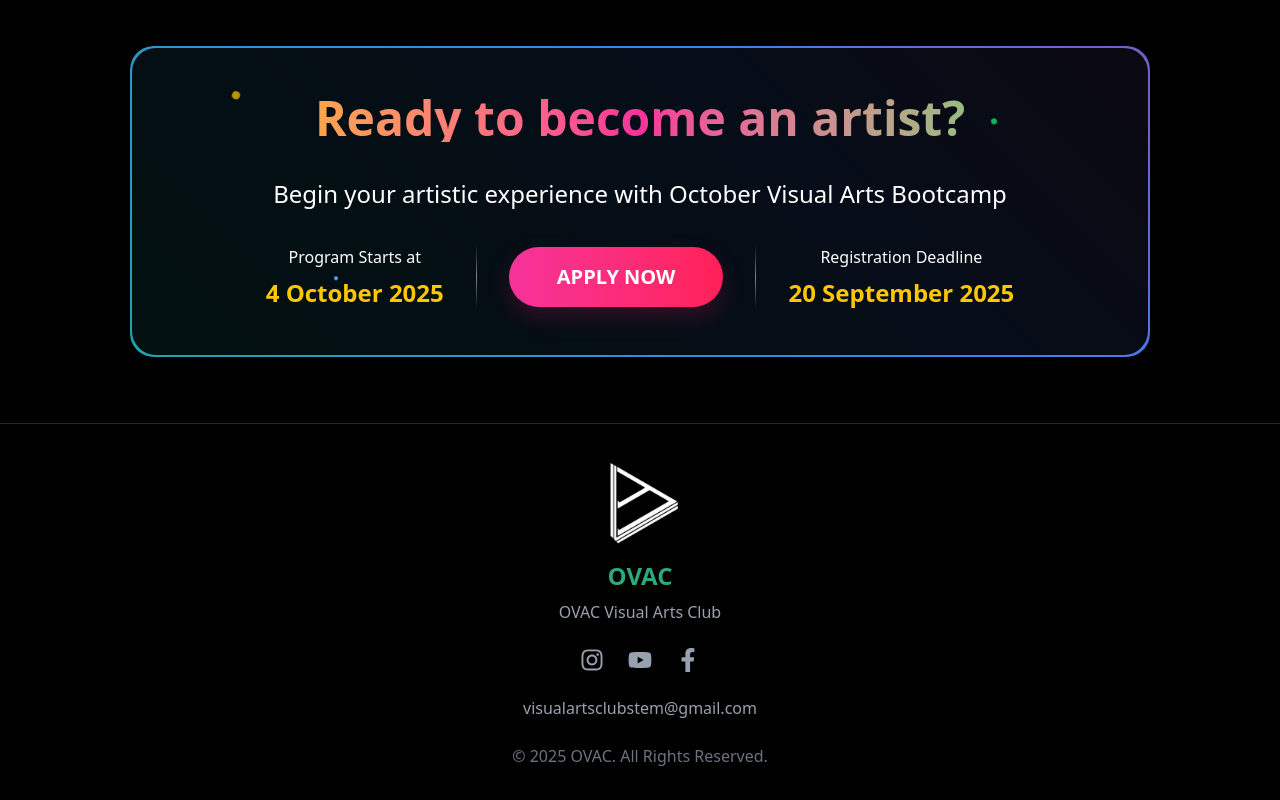
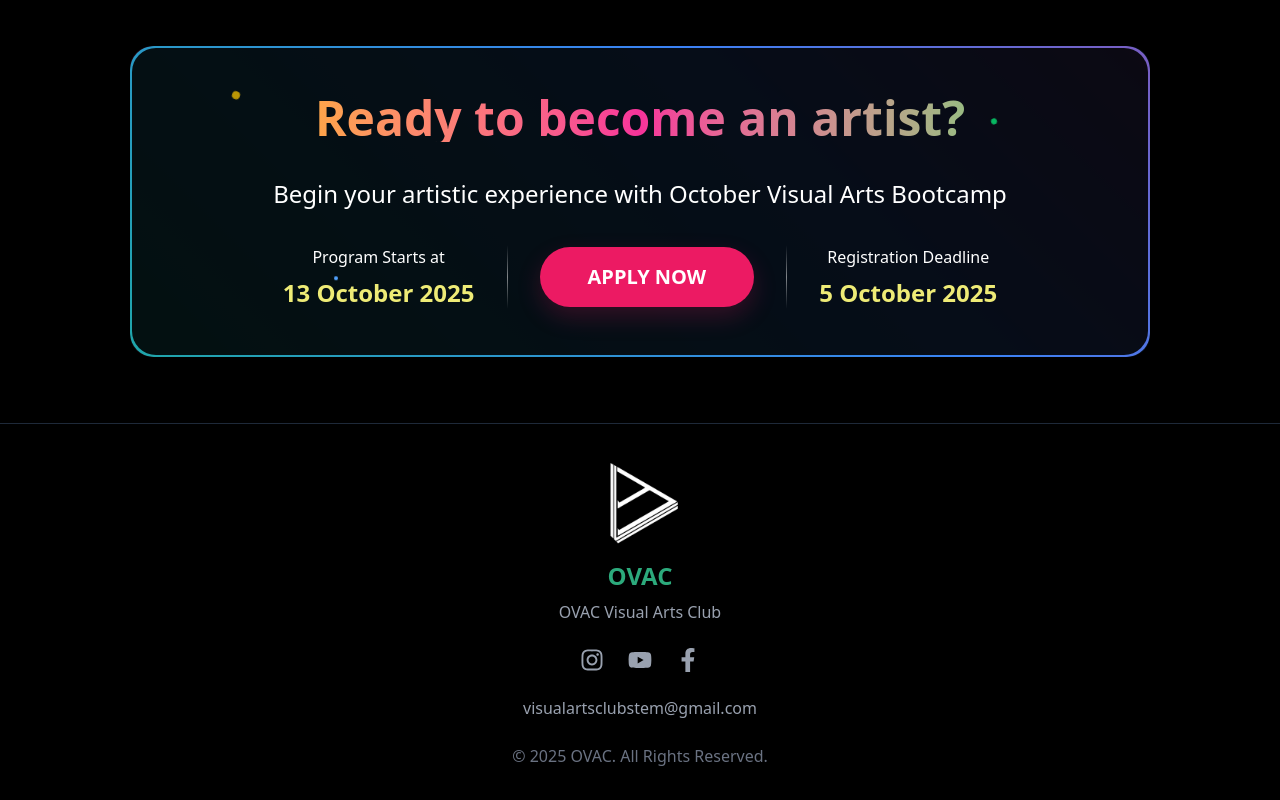
Before and after one commit to YAFFMN/OVAC, a React (Vite) app: page /bootcamp in a window 1280 px wide. Shown: the part 5629-6429 px from the top of the page. Built offline with nearby package versions, Linux system fonts and the light colour scheme.

Commit message:
Update BootcampCTA.jsx

```diff
--- a/src/Components/BootcampCTA.jsx
+++ b/src/Components/BootcampCTA.jsx
@@ -123,8 +123,8 @@ const BootcampCTA = () => {
                             {/* Program Start Date */}
                             <div className="text-center">
                                 <p className="text-white text-sm md:text-base mb-2">Program Starts at</p>
-                                <p className="text-yellow-400 text-lg md:text-xl lg:text-2xl font-bold">
-                                    4 October 2025
+                                <p className="text-[var(--main-color-2)] text-lg md:text-xl lg:text-2xl font-bold">
+                                    13 October 2025
                                 </p>
                             </div>
 
@@ -135,8 +135,7 @@ const BootcampCTA = () => {
                             <div className="flex items-center">
                                 <button
                                     onClick={handleApplyNow}
-                                    className={`relative overflow-hidden bg-gradient-to-r from-pink-500 to-rose-500 text-white font-bold py-3 px-8 md:py-4 md:px-12 rounded-full text-lg md:text-xl transition-all duration-300 transform ${
-                                        isHovered ? 'scale-110 shadow-2xl' : 'hover:scale-105'
+                                        className={`relative bg-[#ec1a63] text-white font-bold py-3 px-8 md:py-4 md:px-12 rounded-full text-lg md:text-xl transition-all duration-300 transform ${                                        isHovered ? 'scale-110 shadow-2xl' : 'hover:scale-105'
                                     }`}
                                     style={{
                                         boxShadow: isHovered
@@ -161,8 +160,8 @@ const BootcampCTA = () => {
                             {/* Registration Deadline */}
                             <div className="text-center">
                                 <p className="text-white text-sm md:text-base mb-2">Registration Deadline</p>
-                                <p className="text-yellow-400 text-lg md:text-xl lg:text-2xl font-bold">
-                                    20 September 2025
+                                <p className="text-[var(--main-color-2)] text-lg md:text-xl lg:text-2xl font-bold">
+                                    5 October 2025
                                 </p>
                             </div>
                         </div>
```
